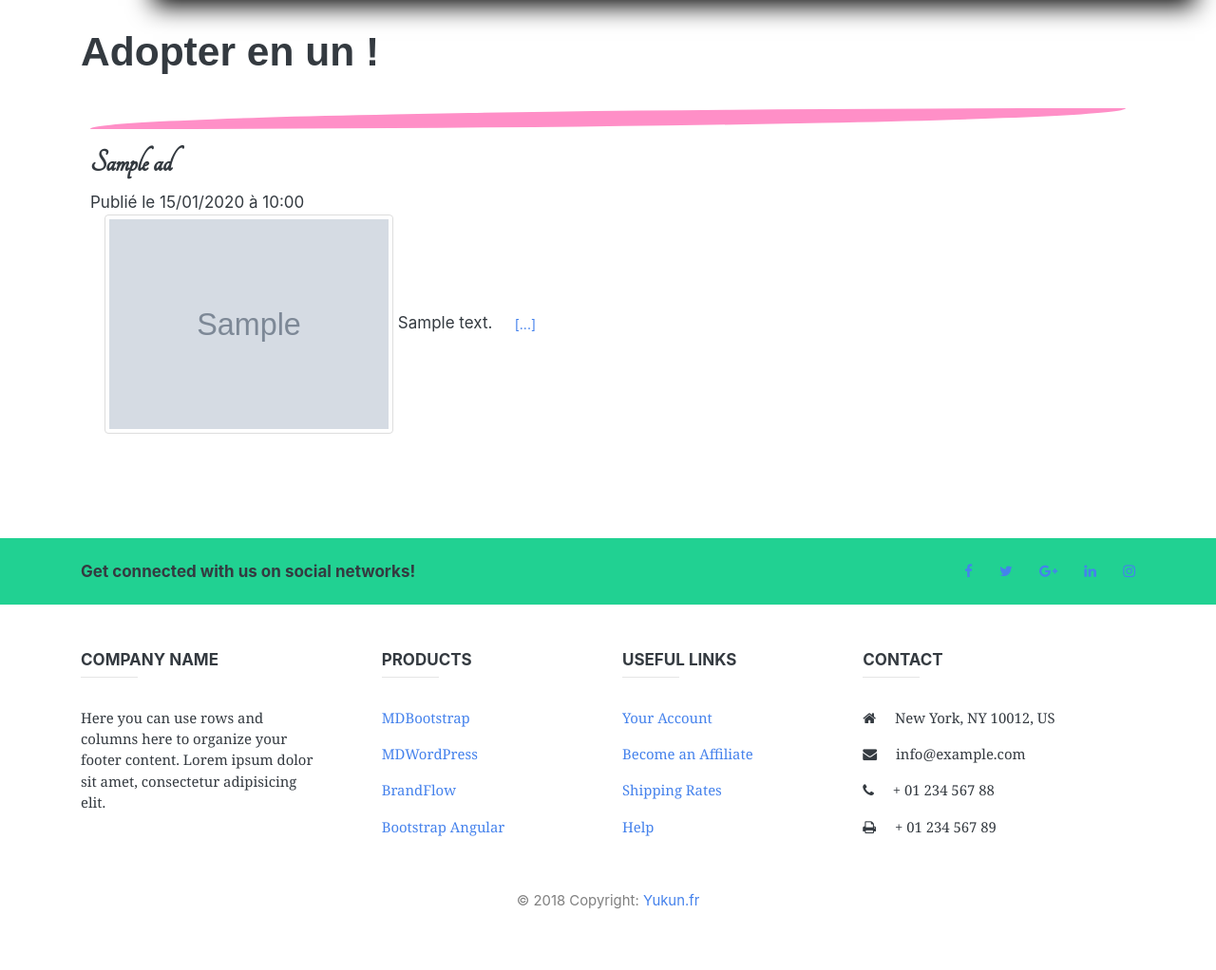
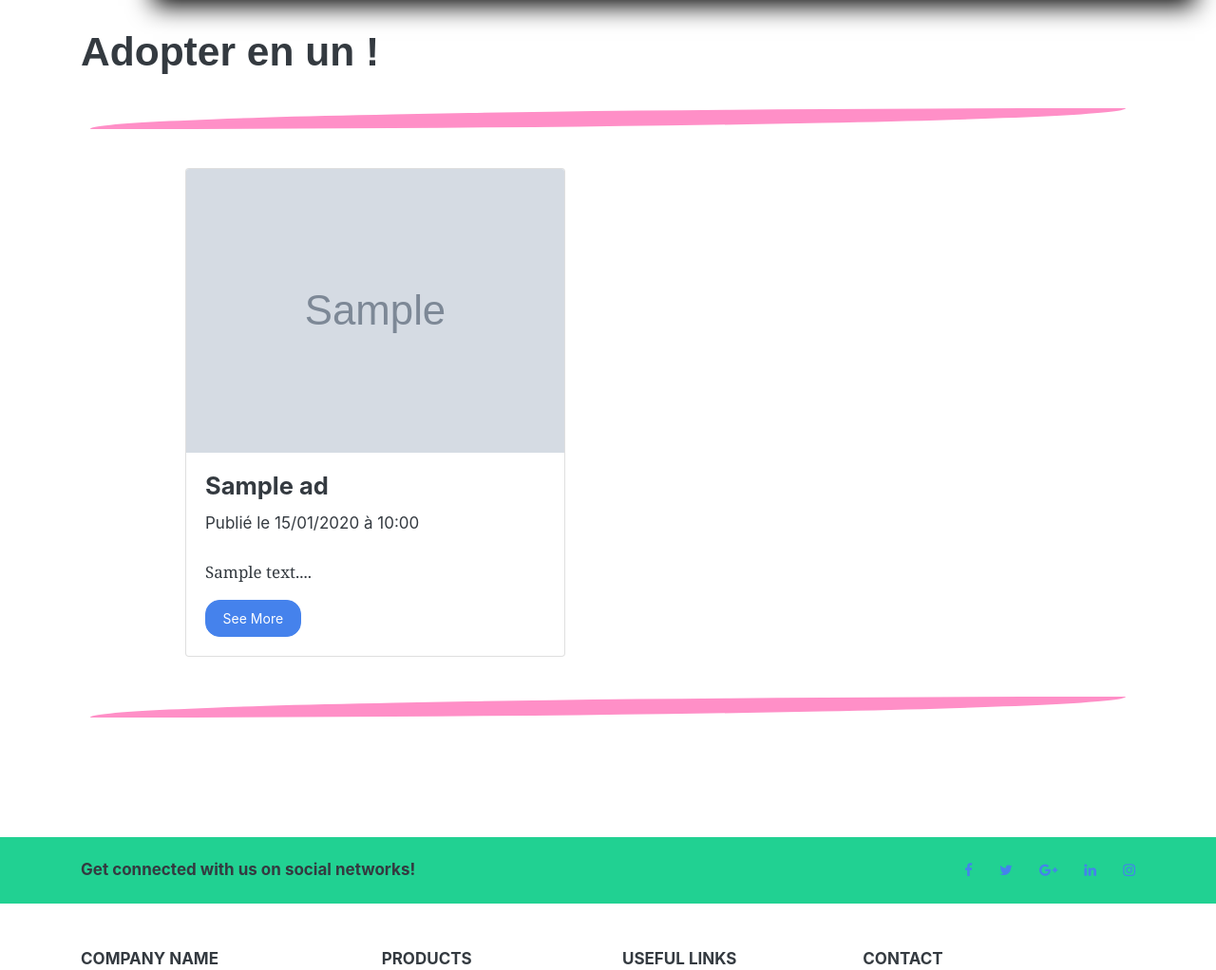
Before and after one commit to Yukun76/Projet5-DWJ, a Symfony app: template templates/home/accueil.html.twig in a window 1280 px wide. Shown: the part 647-1669 px from the top of the page at 95% size. Before the commit the page ends 1605 px from the top, so only its background shows below. Run offline with Twig, Linux system fonts and the light colour scheme; the template is opened without the code that fills it: most values are stand-ins (such as "Sample title", 1, 10 or a date in 2020); grey boxes marked "Sample" are stand-in pictures; form fields are guessed from the names that the template uses; some libraries are stand-ins or nearby versions; some web fonts are replaced.

Commit message:
Flex l'affichage page d'accueil

```diff
--- a/public/css/style.css
+++ b/public/css/style.css
@@ -235,8 +235,9 @@ td img {
 }
 
 .Liste_adoption {
-    display: flex;
-    flex-direction: column;
+    margin-right: auto;
+    margin-left: auto;
+    display: block;
     padding: 10px 10px 10px 10px;
     margin-bottom: 100px;
 }
@@ -311,8 +312,6 @@ td img {
 }
 
 .Liste_adoption {
-    display: flex;
-    flex-direction: column;
     padding: 10px 10px 10px 10px;
     margin-bottom: 100px;
 }
@@ -326,6 +325,15 @@ td img {
     padding: 10px;
     border: 0;
 }
+
+.flex-container {
+    display: flex;
+}
+
+#card_accueil {
+  margin-left: 100px;
+}
+
 
 #name_color {
     height: 2px;
@@ -360,18 +368,21 @@ tbody tr {
 }
 
 #td_title {
-    width: 30%;
+    width: 20%;
 }
 
 #td_content {
     width: 100%;
 }
 
+#td_image {
+    width: 25%;
+}
+
 #show_image {
     width: 600px;
     height: 100%;
     float: right;
-    margin-top: 140px;
     margin-left: 2%;
     margin-right: auto;
     display: block;
@@ -382,8 +393,20 @@ tbody tr {
     margin-top: 20px;
 }
 
+.bg-light {
+    padding: 10px;
+}
+
+.vl {
+    border-left: 6px solid white;
+    height: 400px;
+    float: right;
+    margin-right: 10%;
+    position: relative;
+}
+
 #title_show {
-    margin-top: 100px;
+    margin-top: 50px;
     width: 100%;
 }
 
--- a/src/Controller/HomeController.php
+++ b/src/Controller/HomeController.php
@@ -72,7 +72,7 @@ class HomeController extends AbstractController
     }
 
     /**
-     * @Route("/ad/{id}", name="ad_show")
+     * @Route("/annonce/{id}", name="ad_show")
      */
     public function show($id)
     {
--- a/templates/ad/create.html.twig
+++ b/templates/ad/create.html.twig
@@ -5,9 +5,9 @@
 {% block body %}<br/><br/><br/><br/>
 
 	{% if edit %}
-		<h2> Modification de l'annonce </h2>
+		<h1> Modification de l'annonce </h1>
 	{% else %}
-		<h2> Création d'une annonce </h2>
+		<h1> Création d'une annonce </h1>
 	{% endif %}
 	<br/>
 	{{ form_start(formAd) }}
--- a/templates/animal/create.html.twig
+++ b/templates/animal/create.html.twig
@@ -5,9 +5,9 @@
 {% block body %}<br/><br/><br/><br/>
 
 	{% if edit %}
-		<h2> Modification des informations sur l'animal </h2>
+		<h1> Modification des informations sur l'animal </h1>
 	{% else %}
-		<h2> Ajout des informations sur un animal à adopter </h2>
+		<h1> Ajout des informations sur l'animal à adopter </h1>
 	{% endif %}
 	<br/>
 	{{ form_start(formAnimal) }}
--- a/templates/home/accueil.html.twig
+++ b/templates/home/accueil.html.twig
@@ -1,5 +1,4 @@
 {% extends 'base.html.twig' %}
-
 {% block title %}PetAdopt' : Home - Adopter un animal de compagnie !{% endblock %}
 {% block head %}
 	<div class="header banner" id="header-perso">
@@ -25,23 +24,28 @@
 		</div>
 	</div>
 {% endblock %}
-
 {% block body %}
 	<h1 id="titre_principal"> Adopter en un ! </h1>
 	<div class="Liste_adoption">
 		<article>
+			<hr class="hr_liste"><br/>
+			<div class="flex-container">
 			{% for ad in ads %}
-				<hr class="hr_liste">
-				<h2>{{ ad.title }}</h2>
+					<div class="card" id="card_accueil" style="width:400px">
+						<img class="card-img-top" src="{{ ad.image }}" alt="Card image" style="width:100%">
+						<div class="card-body">
+							<h4 class="card-title">{{ ad.title }}</h4>
 							<div class="metadata">
 								Publié le {{ ad.createdAt | date('d/m/Y') }} à {{ ad.createdAt | date('H:i') }}
+							</div><br/>
+							<p class="card-text">{{ ad.content[:100] ~ '...'  }}</p>
+							<a href="{{path('ad_show', { 'id': ad.id})}}" class="btn btn-primary">See More</a>
 						</div>
-				<div class="container" id="imageSize">
-					<img  class="img-thumbnail" width="304" height="236" src="{{ ad.image }}" alt="photo animal">
-					{{ ad.content }}
-					<a href="{{path('ad_show', { 'id': ad.id})}}" class="btn btn-link">[...]</a>
 					</div>
 			{% endfor %}
+		</div>
+		<br/>
+		<hr class="hr_liste">
 		</article>
 	</div>
 	{% endblock %}
```
Also changed, not shown: templates/ad/show.html.twig (+10 -8 lines), templates/admin/annonce.html.twig (+5 -2 lines). Lines whose indentation alone changed are shown as unchanged.
